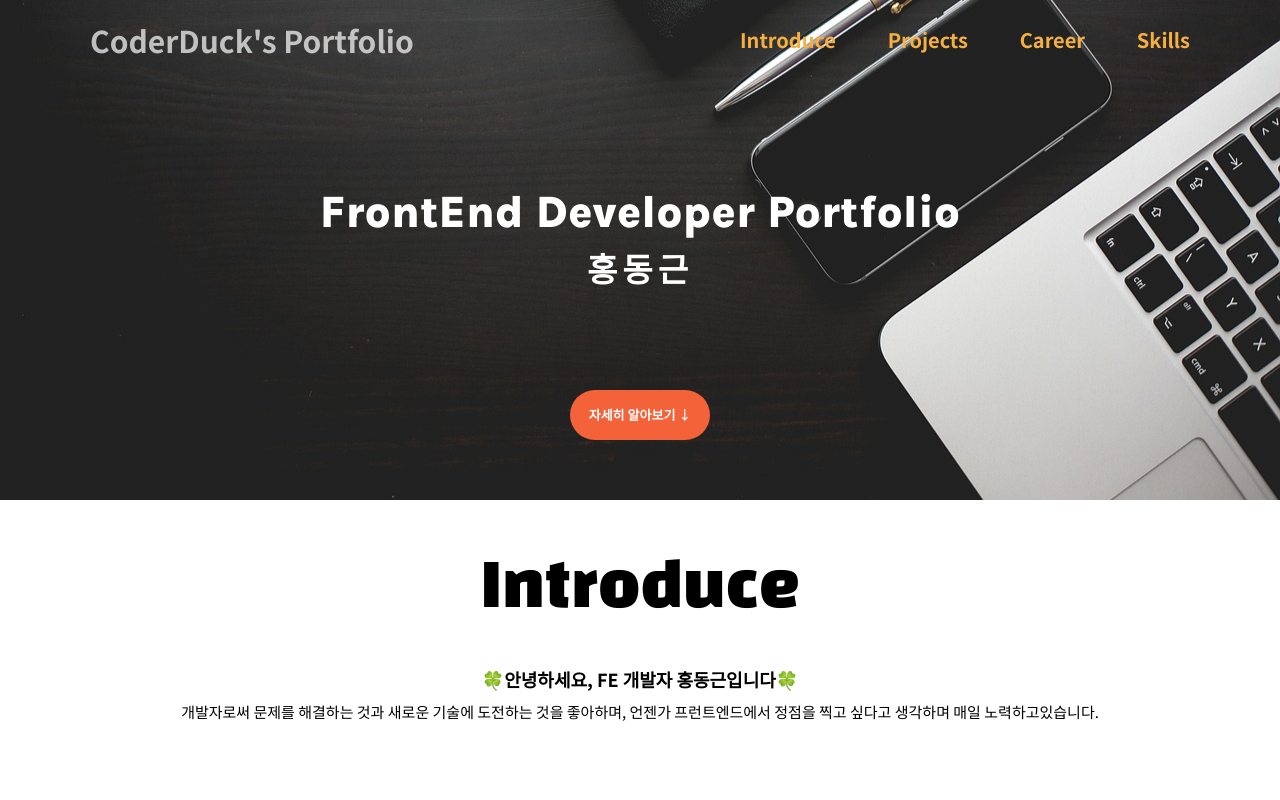
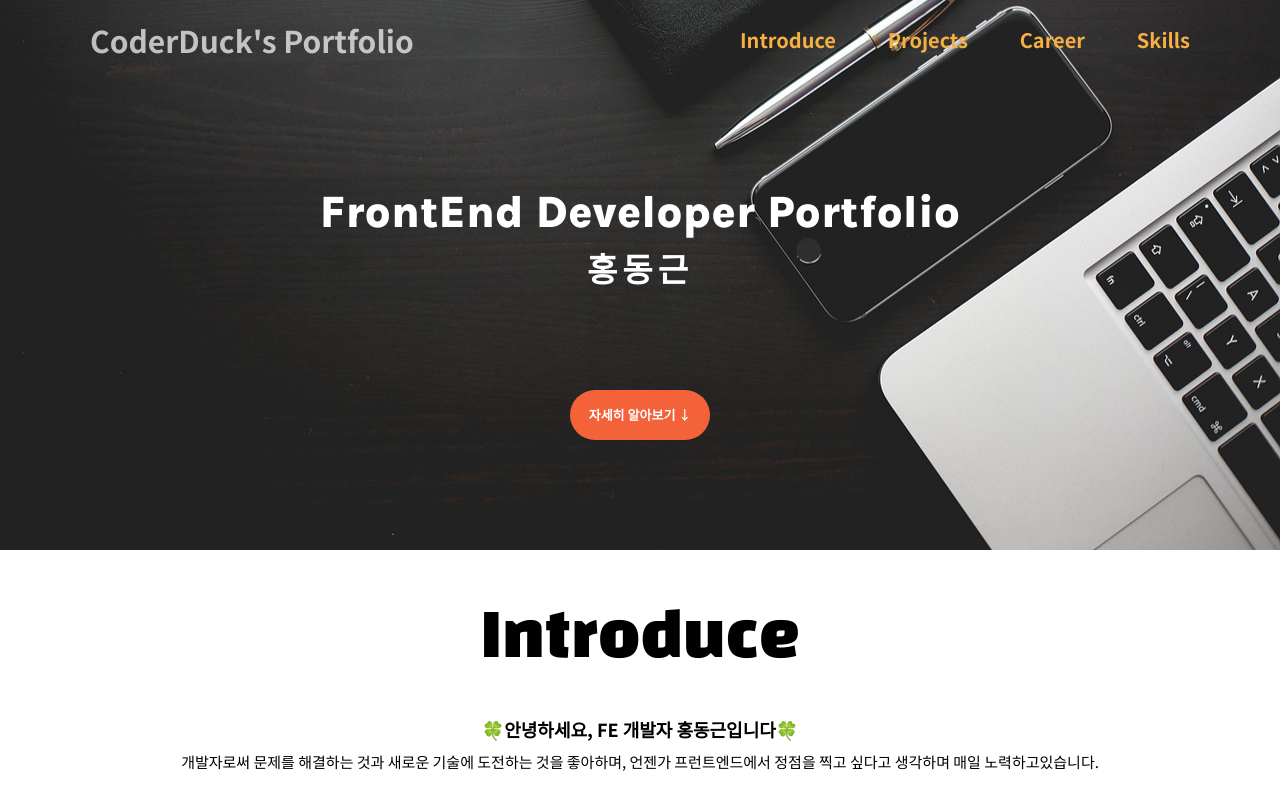
Before and after one commit to HongDongk/Portfolio, a React (Create React App) app: page / in a window 1280 px wide. Shown: the top 800 px of the page. Built offline with nearby package versions, Linux system fonts and the light colour scheme.

Commit message:
상단 배경 fade-out 설정, hover이벤트 수정

```diff
--- a/src/components/NavigationBar.tsx
+++ b/src/components/NavigationBar.tsx
@@ -1,5 +1,5 @@
 import { useState, useEffect } from 'react';
-import styled from 'styled-components';
+import styled, { keyframes } from 'styled-components';
 
 interface HeaderProps {
   scrolled: string;
--- a/src/components/Top.tsx
+++ b/src/components/Top.tsx
@@ -1,18 +1,39 @@
-import styled from 'styled-components';
+import styled, { keyframes } from 'styled-components';
 import top from '../assets/top.jpg';
 import NavigationBar from './NavigationBar';
+import React, { useState, useEffect } from 'react';
+
+interface BackgroundProps {
+  opacity: number;
+}
 
 export default function Top() {
+  const [opacity, setOpacity] = useState(1);
+  const handleScroll = () => {
+    const scrollPosition = window.scrollY;
+    const maxScroll = window.innerHeight;
+    const newOpacity = Math.max(1 - scrollPosition / maxScroll, 0); // (0 : 완전히 투명)
+    setOpacity(newOpacity);
+  };
+
+  useEffect(() => {
+    window.addEventListener('scroll', handleScroll);
+    return () => {
+      window.removeEventListener('scroll', handleScroll);
+    };
+  }, [opacity]);
+
   const scrollToPosition = () => {
     window.scrollTo({
-      top: 420,
+      top: 470,
       behavior: 'smooth',
     });
   };
 
   return (
-    <Content>
+    <>
       <NavigationBar />
+      <Content opacity={opacity}>
         <Middle>
           <p>FrontEnd Developer Portfolio</p>
           <SubTitle>홍동근</SubTitle>
@@ -23,16 +44,19 @@ export default function Top() {
           </BottomButton>
         </Bottom>
       </Content>
+    </>
   );
 }
 
-const Content = styled.div`
+const Content = styled.div<BackgroundProps>`
   width: 100vw;
-  height: 500px;
+  height: 550px;
   background-image: url(${top});
   background-repeat: no-repeat;
   background-size: cover;
   background-position: 50% 75%;
+  transition: opacity 0.5s ease;
+  opacity: ${({ opacity }) => opacity};
 `;
 
 const Middle = styled.div`
@@ -58,6 +82,18 @@ const Bottom = styled.div`
   justify-content: center;
 `;
 
+const moveArrow = keyframes`
+  0% {
+    transform: translateY(0);
+  }
+  50% {
+    transform: translateY(7px);
+  }
+  100% {
+    transform: translateY(0);
+  }
+`;
+
 const BottomButton = styled.div`
   width: 140px;
   height: 50px;
@@ -72,6 +108,24 @@ const BottomButton = styled.div`
   color: #fff;
   cursor: pointer;
   &:hover {
-    background-color: #b22222;
+    animation: ${moveArrow} 1s infinite;
   }
 `;
+
+// const BottomButton = styled.div`
+//   display: inline-block;
+//   width: 30px;
+//   height: 30px;
+//   border: 5px solid red;
+//   border-left: 5px solid red;
+//   border-bottom: 5px solid red;
+//   animation: ${moveArrow} 1s infinite;
+//   margin: 50px auto;
+//   img {
+//     width: 100%;
+//     height: 100%;
+//     background-color: white;
+//     font-weight: bold;
+//     font-size: 18px;
+//   }
+// `;
```
Lines whose indentation alone changed are shown as unchanged.
